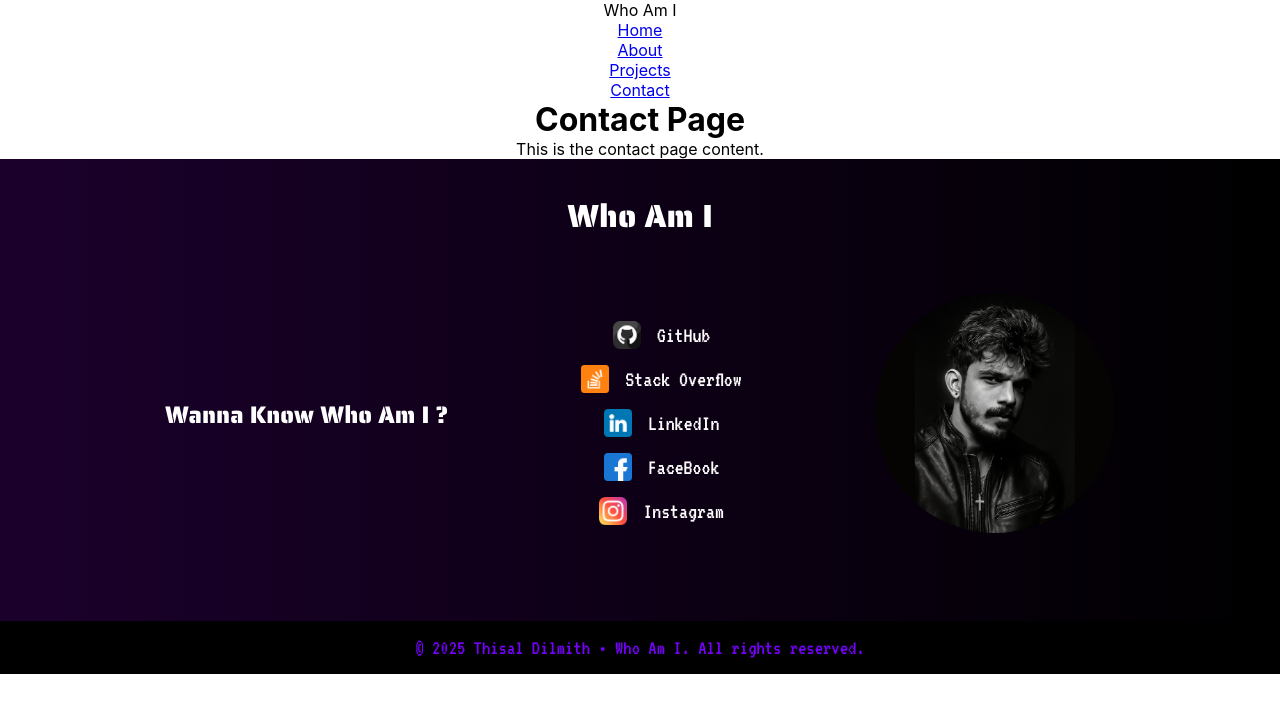
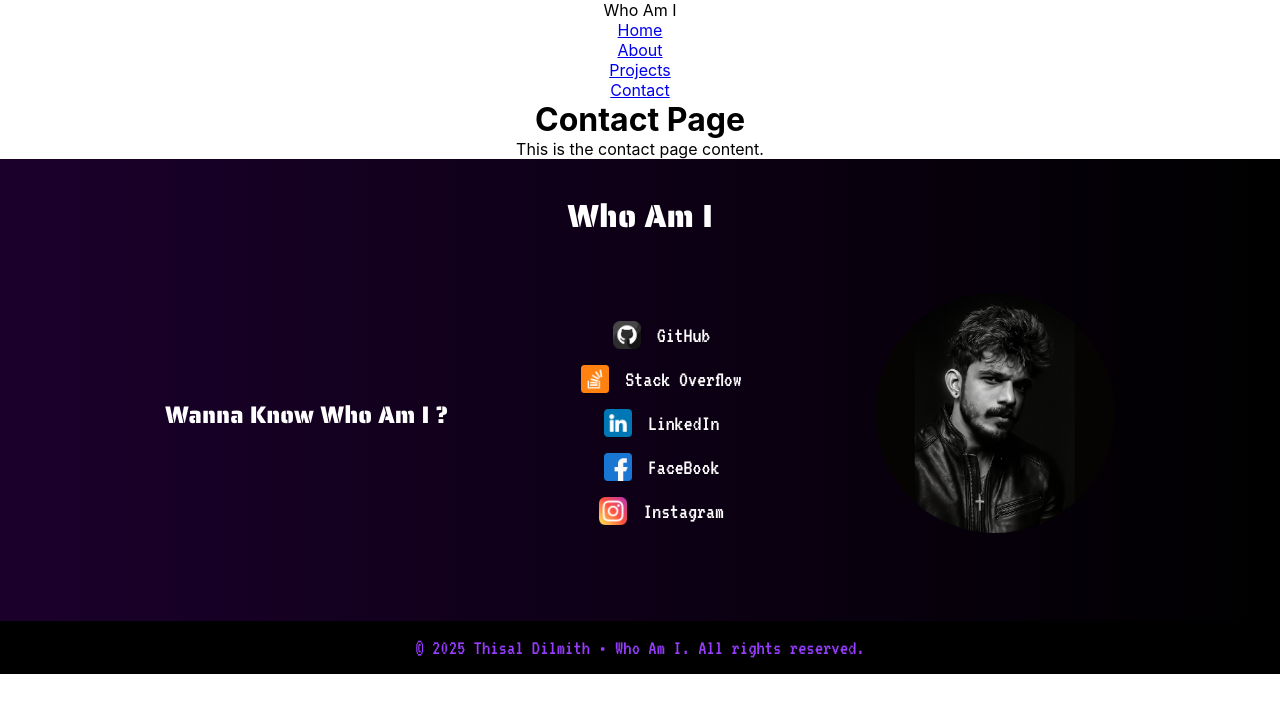
Before and after one commit to thisal-d/who-am-i, a React (Create React App) app: page /contact in a window 1280 px wide. Shown: the top 712 px of the page. Built offline with nearby package versions, Linux system fonts and the light colour scheme.

Commit message:
progress 11%

```diff
--- a/src/styles/Footer.css
+++ b/src/styles/Footer.css
@@ -79,7 +79,7 @@ footer div {
     font-family: 'VT323', monospace;
     background-color: #000000;
     width: 100%;
-    color: #7700ff;
+    color: #983dff;
 }
 
 
```
